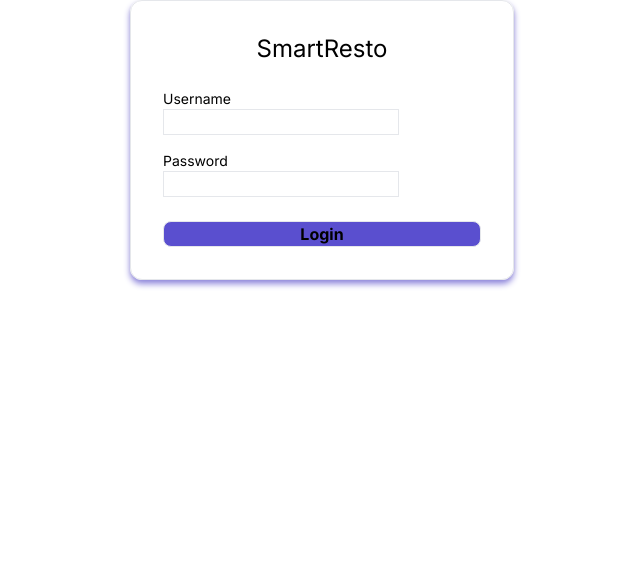
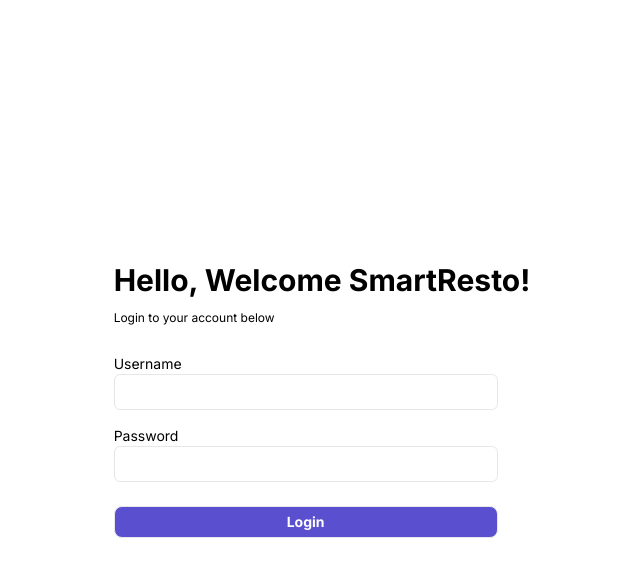
Before and after one commit to DifaaNug/SmartResto, a Next.js app: page / in a window 1280 px wide. Shown: the top 576 px of the page, without its empty margins (318-958 px from the left). Built offline with nearby package versions, Linux system fonts and the light colour scheme.

Commit message:
done fix login page

```diff
--- a/src/components/Kasir/page.tsx
+++ b/src/components/Kasir/page.tsx
@@ -1,8 +1,12 @@
 import React from 'react'
+import TableImage from "@/assets/img/table.png"
 
 const Kasir = () => {
   return (
-    <div>Kasir</div>
+    <div>
+        <h1 className='text-5xl'>HI</h1>
+        <h1 className='text-6xl text-white'>HI</h1>
+    </div>
   )
 }
 
--- a/src/components/Pelayan/page.tsx
+++ b/src/components/Pelayan/page.tsx
@@ -2,7 +2,7 @@
 
 const Pelayan = () => {
   return (
-    <div>dashboardPelayan</div>
+    <div className='text-white text-7xl'>dashboardPelayan</div>
   )
 }
 
--- a/src/pages/Login/login.tsx
+++ b/src/pages/Login/login.tsx
@@ -3,15 +3,13 @@
 const LoginPage = () => {
   return (
     <>
-      <div className="flex items-center justify-center">
+      <div className="flex items-center justify-center min-h-screen">
         <div
-          className="p-8 w-96 border shadow-xl rounded-xl"
-          style={{
-            boxShadow: '0 4px 6px #9088dd, 0 1px 3px rgba(0, 0, 0, 0.1)',
-          }}
+
         >
-          <div className="text-center text-2xl mb-6 ">
-            <h1>SmartResto</h1>
+          <div className=" text-2xl mb-6 ">
+            <h1 className='font-bold text-3xl'>Hello, Welcome SmartResto!</h1>
+            <small className='text-xs'>Login to your account below</small>
           </div>
 
           <div>
@@ -19,21 +17,21 @@
               <label htmlFor="" className="block text-sm">
                 Username{' '}
               </label>
-              <input type="text" name="" id="" className="border" />
+              <input type="text" name="" id="" className="border w-96 h-9 rounded-md text-center" />
 
               <label htmlFor="" className="block mt-4 text-sm">
                 Password{' '}
               </label>
 
-              <input type="text" name="" id="" className="border" />
+              <input type="text" name="" id="" className="border w-96 h-9 rounded-md text-center" />
             </form>
           </div>
 
           <div
-            className="flex items-center justify-center mt-6 border rounded-lg font-bold"
+            className="flex items-center justify-center w-96 hover:shadow-xl h-8 mt-6 border rounded-lg font-bold"
             style={{ backgroundColor: '#5a4fcf' }}
           >
-            <button className="">Login</button>
+            <button className="text-white text-sm">Login</button>
           </div>
         </div>
       </div>
--- a/src/pages/dashboardKasir/index.tsx
+++ b/src/pages/dashboardKasir/index.tsx
@@ -1,12 +1,12 @@
 import Kasir from '@/components/Kasir/page'
 import React from 'react'
 
-const index = () => {
+const dashboardKasir = () => {
   return (
     <main>
-        <Kasir/>
+        <h1 className='text-white'>HI</h1>
     </main>
   )
 }
 
-export default index
+export default dashboardKasir
```
Also changed, not shown: src/assets/img/table.png (added), src/components/Navbar/Navbar.tsx (added), src/img/table.png (added).
